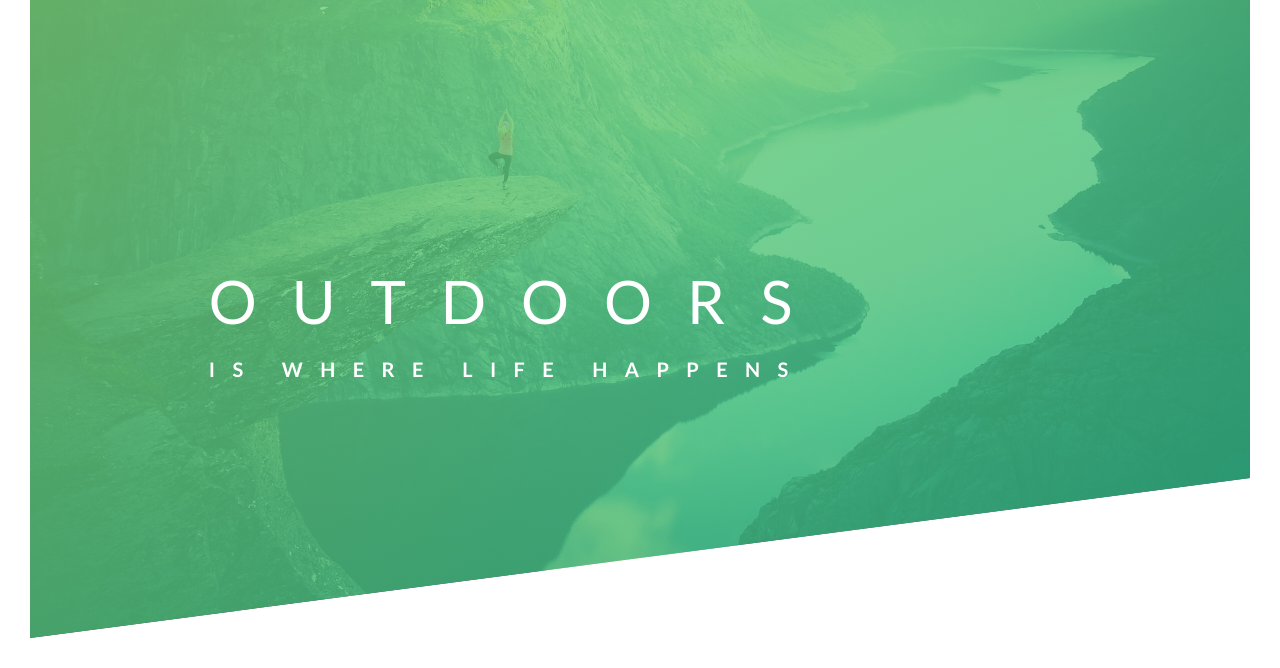
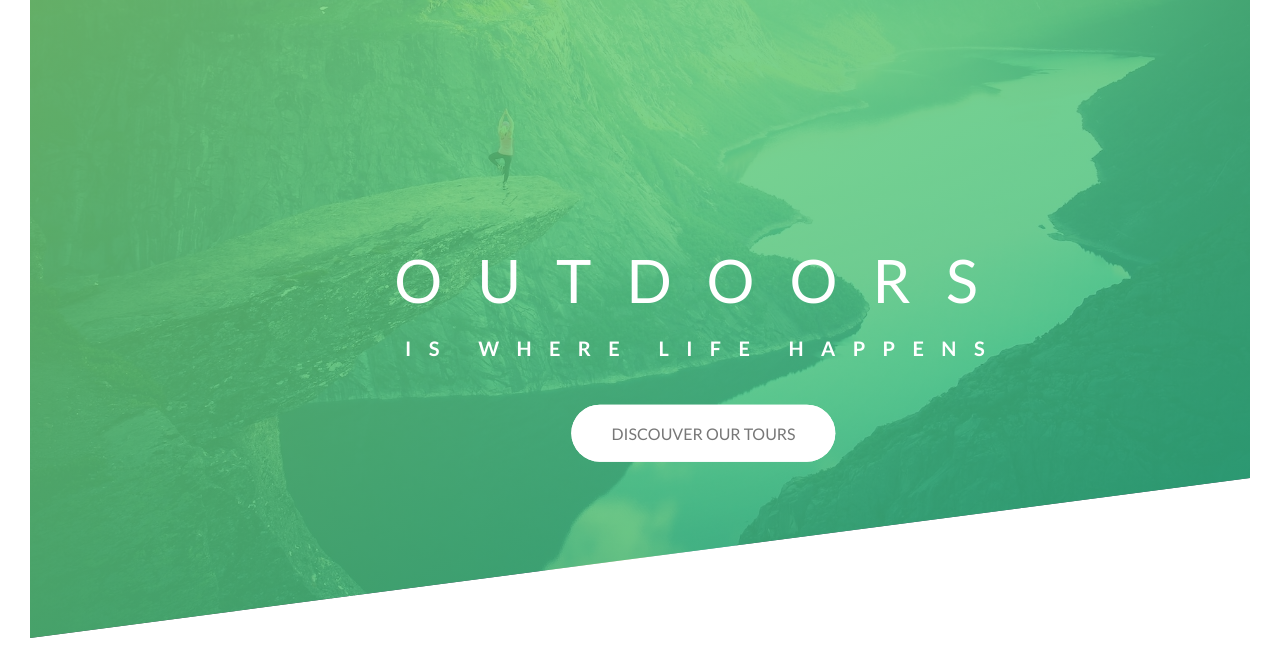
Before and after one commit to EniPuska/naTours, a plain HTML site: page index.html in a window 1280 px wide. Shown: the part 152-820 px from the top of the page. Drawn offline with Linux system fonts and the light colour scheme.

Commit message:
add animation to button
some test

```diff
--- a/css/style.css
+++ b/css/style.css
@@ -48,13 +48,15 @@ body {
     position: absolute;
     top:40%;
     left: 40%;
-    transform: translate(-50%,50%);
+    transform: translate(-20%,20%);
+    text-align: center;
 }
 
 .headingPrimary {
     color:#fff;
     text-transform: uppercase;
     backface-visibility: hidden;
+    margin-bottom: 40px;
 }
 
 .headingPrimaryMain {
@@ -106,3 +108,68 @@ body {
         transform: translate(0);
     }
 }
+
+@keyframes moveInButton {
+    0% {
+        opacity: 0;
+        transform: translateY(30px)
+    }
+
+    100% {
+        opacity: 1;
+        transform: translate(0);
+    }
+}
+
+.btn:link,
+.btn:visited {
+    text-transform: uppercase;
+    text-decoration: none;
+    padding: 15px 40px;
+    border-radius: 100px;
+    display: inline-block;
+    transition: all .2s;
+    position: relative;
+}
+
+.btn:hover {
+    transform: translateY(-3px);
+    box-shadow: 0 10px 20px rgba(0,0,0,.2);
+}
+
+.btn:active {
+    transform: translateY(-1px);
+    box-shadow: 0 5px 10px rgba(0,0,0,.2);
+}
+
+.btn-white {
+    background-color: #fff;
+    color:#777;
+}
+
+.btn::after {
+    content: "";
+    display: inline-block;
+    height: 100%;
+    width: 100%;
+    border-radius: 100px;
+    position: absolute;
+    top: 0;
+    left: 0;
+    z-index: -1;
+    transition: all .4s;
+}
+
+.btn-white::after {
+    background-color: #fff;
+}
+
+.btn:hover::after {
+    transform: scaleX(1.4) scaleY(1.6);
+    opacity: 0;
+}
+
+.btnAnimated {
+    animation: moveInButton .5s ease-out;
+    animation-fill-mode: backwards;
+}
--- a/index.html
+++ b/index.html
@@ -22,6 +22,7 @@
                     <span class="headingPrimaryMain">Outdoors</span>
                     <span class="headingPrimarySub">is where life happens</span>
                 </h1>
+                <a href="#" class="btn btn-white btnAnimated">Discouver our tours</a>
             </div>
         </header>
     </body>
```
